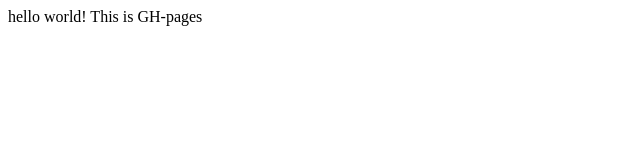
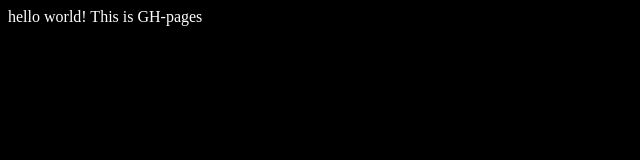
Before and after one commit to freshyill/fewdtest, a plain HTML site: page index.html in a window 1280 px wide. Shown: the whole page, without its empty margins (0-640 px from the left). Drawn offline with Linux system fonts and the light colour scheme.

Commit message:
Change bg color

```diff
--- a/index.html
+++ b/index.html
@@ -4,7 +4,7 @@
   <meta charset="UTF-8">
   <title>Document</title>
 </head>
-<body>
+<body style="background: black; color: white;">
   hello world!
 
   This is GH-pages
```
